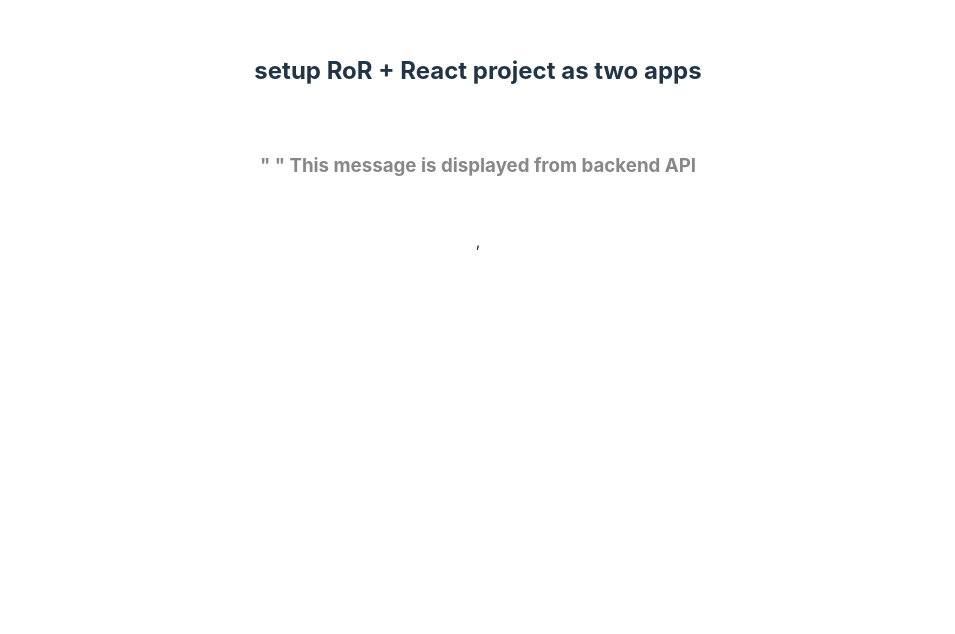
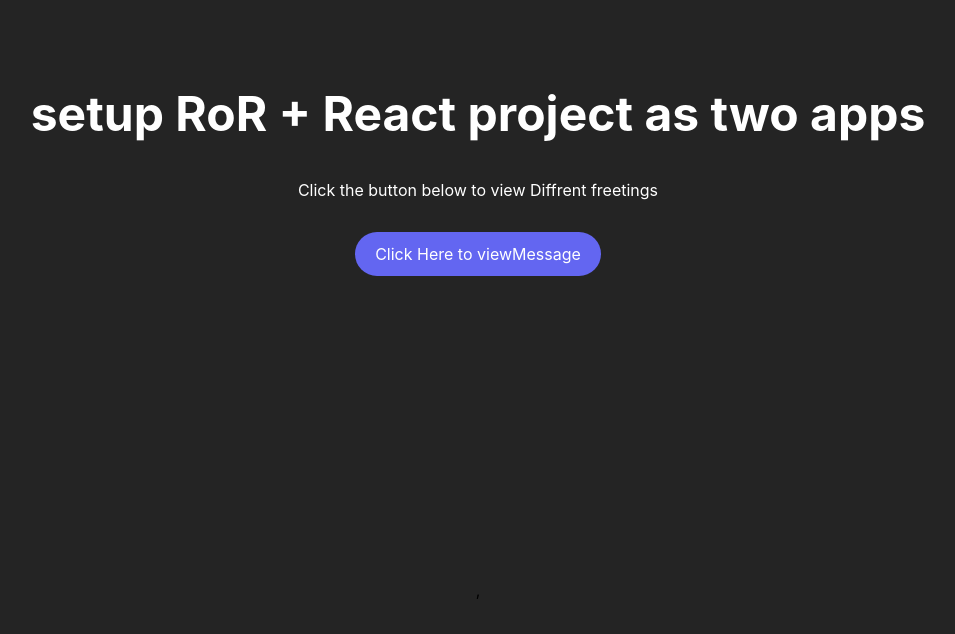
Before and after one commit to betses/-setup-RoR-React-, a React (Vite) app: page / in a window 1280 px wide. Shown: the part 254-888 px from the top of the page, without its empty margins (162-1117 px from the left). Before the commit the page ends 800 px from the top, so only its background shows below. Built offline with nearby package versions, Linux system fonts and the light colour scheme; no server answers.

Commit message:
Add components and routs

```diff
--- a/src/App.jsx
+++ b/src/App.jsx
@@ -1,31 +1,17 @@
 import './App.css';
-import { useEffect } from 'react';
-import { useDispatch, useSelector } from 'react-redux';
-import { fetchData } from './redux/message';
+import { Routes, Route, BrowserRouter } from 'react-router-dom';
+import Home from './components/home';
+import Message from './components/message';
 
-function App() {
-  const message = useSelector((store) => store.message);
-  const dispatch = useDispatch();
-
-  console.log(message);
-  useEffect(() => {
-    dispatch(fetchData());
-  }, []);
-
-  return (
-    <div className="App">
-      <h2>setup RoR + React project as two apps</h2>
-      <div className="card">
-        <h3 className="read-the-docs">
-          &quot;
-          {' '}
-          {message.message}
-          {' '}
-          &quot; This message is displayed from backend API
-        </h3>
-      </div>
-    </div>
-  );
-}
+const App = () => (
+  <div className="w-full bg-[#242424] ">
+    <BrowserRouter>
+      <Routes>
+        <Route path="/" element={<Home />} />
+        <Route path="/message" element={<Message />} />
+      </Routes>
+    </BrowserRouter>
+  </div>
+);
 
 export default App;
--- /dev/null
+++ b/src/components/home.jsx
@@ -0,0 +1,16 @@
+import React from 'react';
+import { Link } from 'react-router-dom';
+
+const Home = () => (
+  <div className="flex flex-col items-center justify-center gap-10 h-screen">
+    <h1 className="text-5xl font-bold text-white">
+      setup RoR + React project as two apps
+    </h1>
+    <p className="text-white">Click the button below to view Diffrent freetings </p>
+    <div>
+      <Link to="/message" className="text-white bg-indigo-500 hover:bg-indigo-800 px-5 py-3 rounded-full">Click Here to viewMessage</Link>
+    </div>
+  </div>
+);
+
+export default Home;
--- /dev/null
+++ b/src/components/message.jsx
@@ -0,0 +1,24 @@
+import { Link } from 'react-router-dom';
+import { useEffect } from 'react';
+import { useDispatch, useSelector } from 'react-redux';
+import { fetchData } from '../redux/message';
+
+const Message = () => {
+  const message = useSelector((store) => store.message);
+  const dispatch = useDispatch();
+
+  console.log(message);
+  useEffect(() => {
+    dispatch(fetchData());
+  }, []);
+
+  return (
+    <div>
+      <h3>Message page</h3>
+      <Link to="/">Home</Link>
+      <h1>{message.message}</h1>
+    </div>
+  );
+};
+
+export default Message;
--- a/src/index.css
+++ b/src/index.css
@@ -1,9 +1,12 @@
+@tailwind base;
+@tailwind components;
+@tailwind utilities;
+
 :root {
   font-family: Inter, Avenir, Helvetica, Arial, sans-serif;
   font-size: 16px;
   line-height: 24px;
   font-weight: 400;
-  color: rgba(255, 255, 255, 0.87);
   background-color: #242424;
   font-synthesis: none;
   text-rendering: optimizeLegibility;
@@ -12,61 +15,6 @@
   -webkit-text-size-adjust: 100%;
 }
 
-a {
-  font-weight: 500;
-  color: #646cff;
-  text-decoration: inherit;
-}
-
-a:hover {
-  color: #535bf2;
-}
-
 body {
   margin: 0;
-  display: flex;
-  place-items: center;
-  min-width: 320px;
-  min-height: 100vh;
 }
-
-h1 {
-  font-size: 3.2em;
-  line-height: 1.1;
-}
-
-button {
-  border-radius: 8px;
-  border: 1px solid transparent;
-  padding: 0.6em 1.2em;
-  font-size: 1em;
-  font-weight: 500;
-  font-family: inherit;
-  background-color: #1a1a1a;
-  cursor: pointer;
-  transition: border-color 0.25s;
-}
-
-button:hover {
-  border-color: #646cff;
-}
-
-button:focus,
-button:focus-visible {
-  outline: 4px auto -webkit-focus-ring-color;
-}
-
-@media (prefers-color-scheme: light) {
-  :root {
-    color: #213547;
-    background-color: #fff;
-  }
-
-  a:hover {
-    color: #747bff;
-  }
-
-  button {
-    background-color: #f9f9f9;
-  }
-}
--- a/tailwind.config.cjs
+++ b/tailwind.config.cjs
@@ -1,8 +1,11 @@
 /** @type {import('tailwindcss').Config} */
 module.exports = {
-  content: [],
+  content: [
+    './index.html',
+    './src/**/*.{js,ts,jsx,tsx}',
+  ],
   theme: {
     extend: {},
   },
   plugins: [],
-}
+};
```
